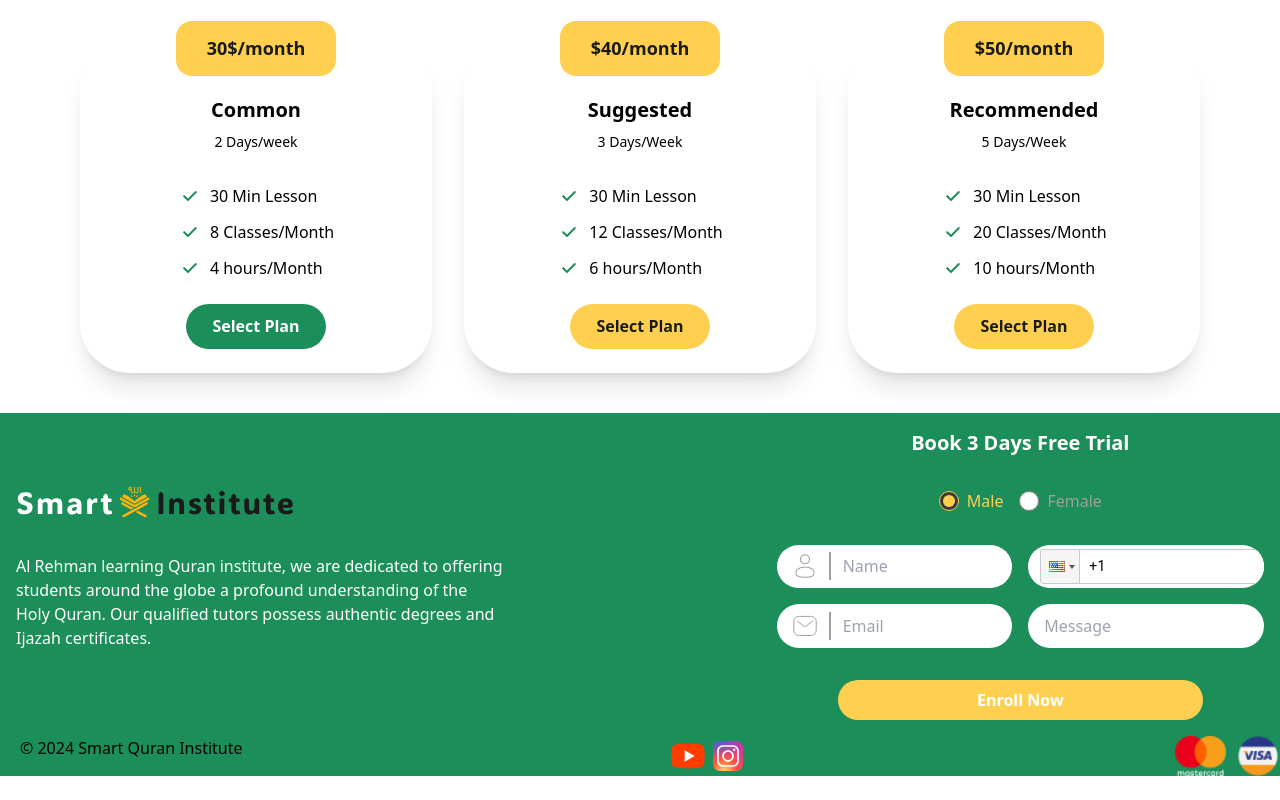
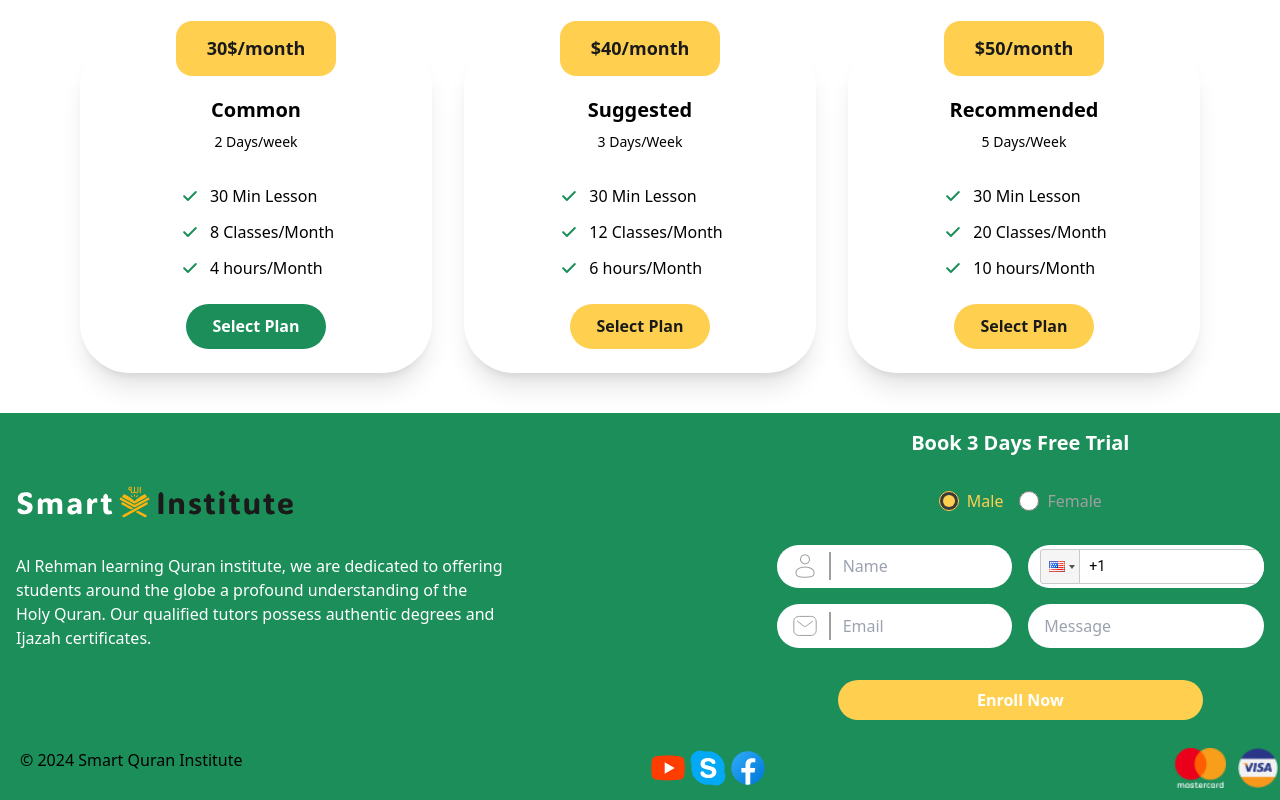
Before and after one commit to AnasPirzada/Al_Quran_Digital_Institute, a React (Vite) app: page / in a window 1280 px wide. Shown: the part 3251-4051 px from the top of the page. Before the commit the page ends 4027 px from the top, so only its background shows below. Built offline with nearby package versions, Linux system fonts and the light colour scheme.

Commit message:
final changes

```diff
--- a/src/Components/LastFooter.jsx
+++ b/src/Components/LastFooter.jsx
@@ -3,7 +3,7 @@ import React from 'react';
 function LastFooter() {
   return (
     <>
-      <section className='px-5'>
+      <section className='px-5 py-3'>
         <div className=' flex justify-between'>
           <div>
             <h3>© 2024 Smart Quran Institute</h3>
@@ -16,8 +16,22 @@ function LastFooter() {
               rel='noopener noreferrer'
             >
               <img src='/Youtube.svg' className='w-10' alt='' />
+            </a>{' '}
+            <a
+              href='https://join.skype.com/invite/BOf0VvMKyAVe'
+              target='_blank'
+              rel='noopener noreferrer'
+            >
+              <img src='/skype.svg' className='w-10' alt='' />
             </a>
-            <img src='/instagram.svg' className='w-10' alt='' />
+            {/* <img src='/instagram.svg' className='w-10' alt='' /> */}
+            <a
+              href='https://www.facebook.com/profile.php?id=100083203658283'
+              target='_blank'
+              rel='noopener noreferrer'
+            >
+              <img src='/facebook-logo.svg' className='w-10' alt='' />
+            </a>
           </div>
           <div className=' flex gap-3'>
             <img src='/logos_mastercard.png' alt='logo' />
```
Also changed, not shown: public/facebook-logo.svg (added), public/skype.svg (added).
